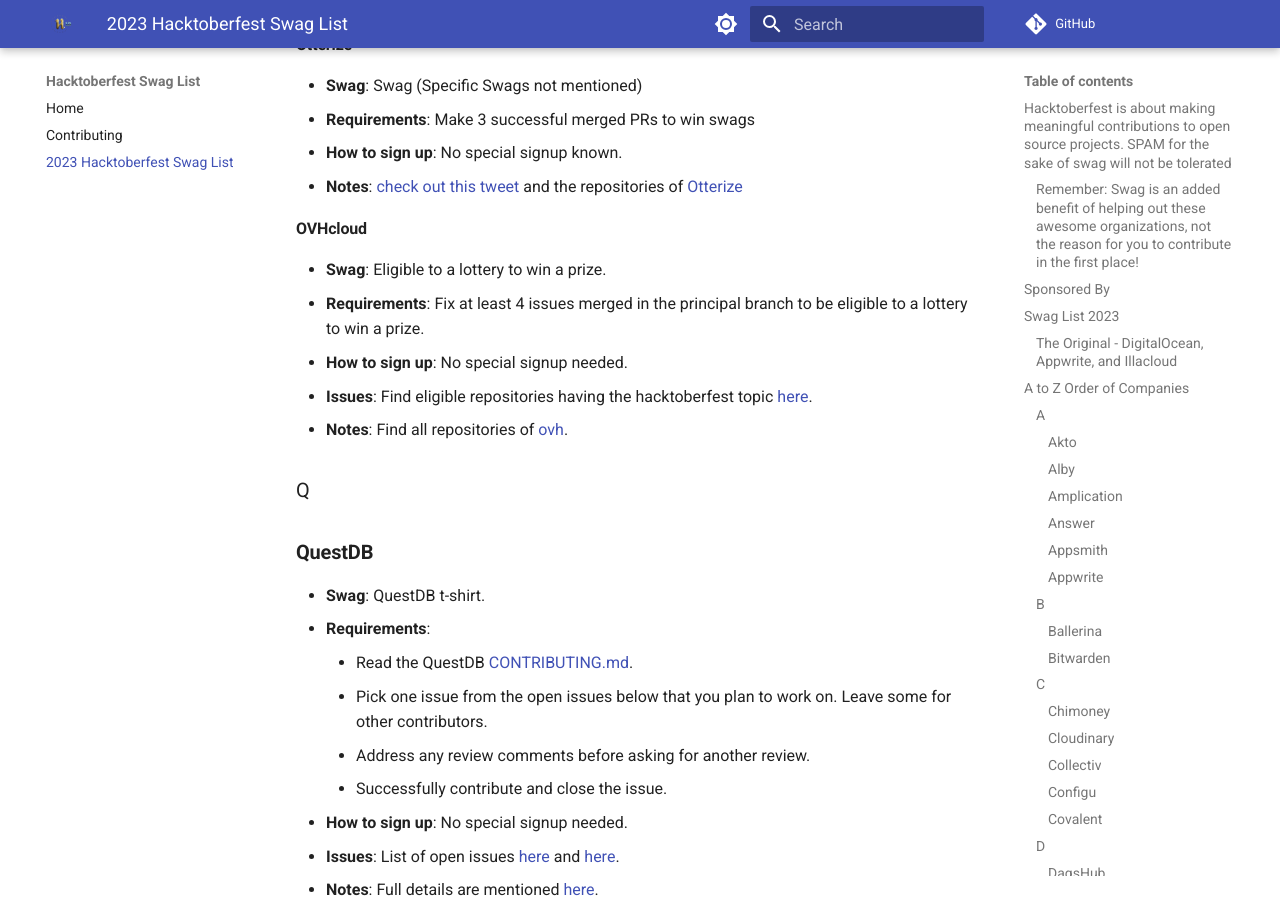
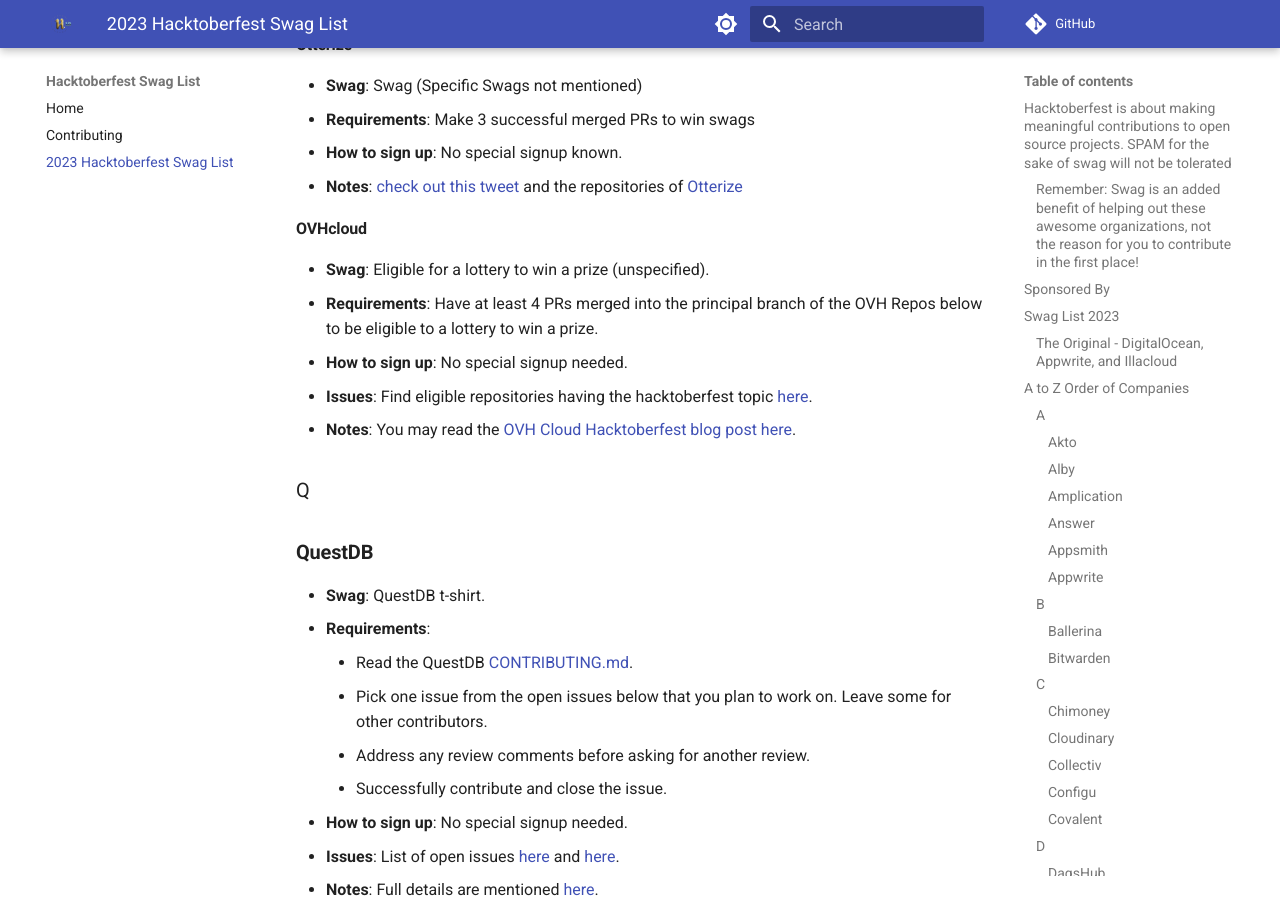
Before and after one commit to crweiner/hacktoberfest-swag-list, an MkDocs documentation site: the page built from docs/list.md, in a window 1280 px wide and 900 px high, scrolled down 13223 px. Built offline with MkDocs 1.6.1 and Material for MkDocs 9.7.7, drawn with Linux system fonts in a browser that asks for light colours; plug-ins that fetch from the network failed and are left out; comment, search, counter and statistics services are not loaded.

Commit message:
Update OVHcloud

```diff
--- a/docs/list.md
+++ b/docs/list.md
@@ -433,11 +433,11 @@
 
 #### **OVHcloud**
 
-- **Swag**: Eligible to a lottery to win a prize.
-- **Requirements**: Fix at least 4 issues merged in the principal branch to be eligible to a lottery to win a prize.
+- **Swag**: Eligible for a lottery to win a prize (unspecified).
+- **Requirements**: Have at least 4 PRs merged into the principal branch of the OVH Repos below to be eligible to a lottery to win a prize.
 - **How to sign up**: No special signup needed.
 - **Issues**: Find eligible repositories having the hacktoberfest topic [here](https://github.com/search?q=topic%3Ahacktoberfest+org%3Aovh+fork%3Atrue&type=repositories).
-- **Notes**: Find all repositories of [ovh](https://github.com/ovh).
+- **Notes**: You may read the [OVH Cloud Hacktoberfest blog post here](https://blog.ovhcloud.com/ovhcloud-and-hacktober-fest-2023/).
 
 ### Q
 
```
